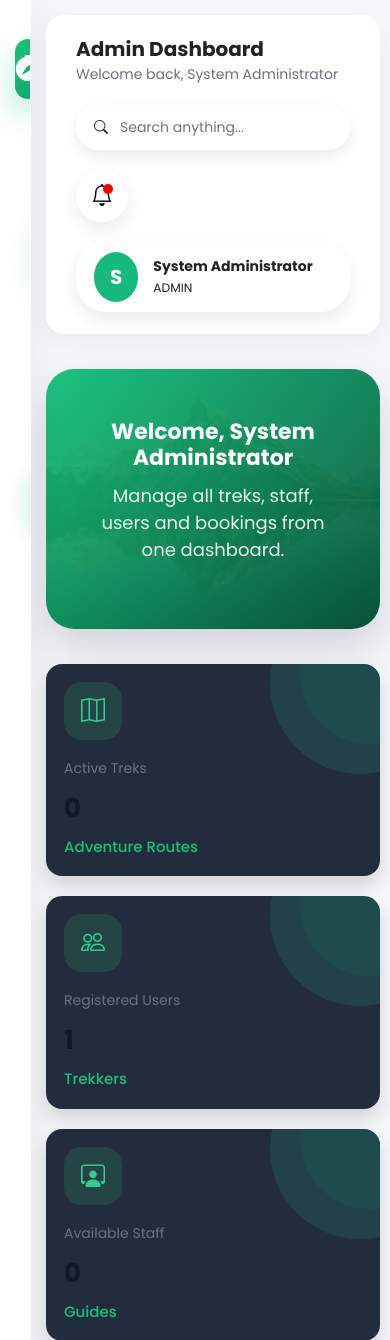
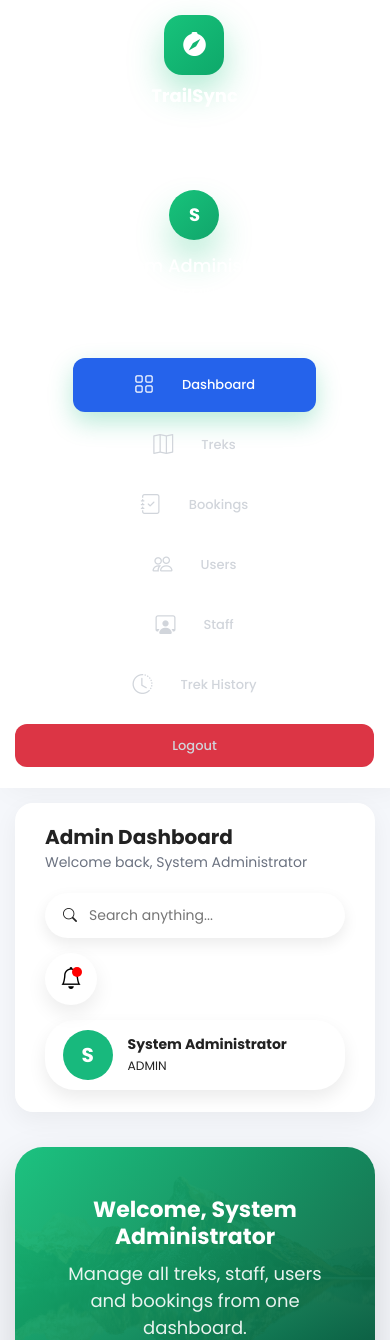
Before and after one commit to Sheetal-cell/TrailSync, a Flask app: page /admin/dashboard in a window 390 px wide. Shown: the top 1340 px of the page. Run offline with Flask 3, Linux system fonts and the light colour scheme; a user stored in the database is signed in.

Commit message:
Milestone: Responsive UI and Styling

```diff
--- a/app/static/css/dashboard.css
+++ b/app/static/css/dashboard.css
@@ -1113,3 +1113,379 @@ margin-left:0;
     }
 
 }
+
+/* ==========================================
+   Large Tablets (1200px and below)
+========================================== */
+
+@media (max-width:1200px){
+
+    .sidebar{
+        width:260px;
+    }
+
+    .main-content{
+        margin-left:260px;
+    }
+
+    .stats-grid{
+        grid-template-columns:repeat(auto-fit,minmax(220px,1fr));
+    }
+
+}
+
+/* ==========================================
+   Tablets (992px and below)
+========================================== */
+
+@media (max-width:992px){
+
+    .sidebar{
+
+        position:relative;
+
+        width:100%;
+
+        height:auto;
+
+        min-height:auto;
+
+        padding:20px;
+
+        display:flex;
+
+        flex-direction:column;
+
+    }
+
+    .sidebar hr{
+        display:none;
+    }
+
+    .profile{
+        text-align:center;
+        margin-bottom:20px;
+    }
+
+    .logout{
+
+        position:static;
+
+        width:100%;
+
+        margin-top:20px;
+
+        text-align:center;
+
+    }
+
+    .sidebar a{
+
+        padding:12px 16px;
+
+        margin-bottom:8px;
+
+    }
+
+    .main-content{
+
+        margin-left:0;
+
+        width:100%;
+
+        padding:20px;
+
+    }
+
+}
+
+/* ==========================================
+   Mobile Devices (768px and below)
+========================================== */
+
+@media (max-width:768px){
+
+    .sidebar{
+
+        padding:15px;
+
+    }
+
+    .logo-section{
+
+        justify-content:center;
+
+        margin-bottom:20px;
+
+    }
+
+    .logo-text{
+
+        font-size:22px;
+
+    }
+
+    .logo-subtitle{
+
+        font-size:12px;
+
+    }
+
+    .avatar{
+
+        width:60px;
+
+        height:60px;
+
+        font-size:22px;
+
+    }
+
+    .profile h5{
+
+        font-size:18px;
+
+    }
+
+    .sidebar a{
+
+        font-size:15px;
+
+        padding:12px;
+
+    }
+
+    .sidebar a i{
+
+        margin-right:8px;
+
+    }
+
+    .logout{
+
+        padding:12px;
+
+        font-size:15px;
+
+    }
+
+}
+
+/* ==========================================
+   Small Phones (576px and below)
+========================================== */
+
+@media (max-width:576px){
+
+    .sidebar{
+
+        padding:12px;
+
+    }
+
+    .logo-section{
+
+        flex-direction:column;
+
+        text-align:center;
+
+        gap:10px;
+
+    }
+
+    .logo-circle{
+
+        width:60px;
+
+        height:60px;
+
+        font-size:24px;
+
+    }
+
+    .profile{
+
+        margin-bottom:15px;
+
+    }
+
+    .profile p{
+
+        font-size:13px;
+
+    }
+
+    .sidebar a{
+
+        font-size:14px;
+
+        padding:10px;
+
+    }
+
+    .logout{
+
+        font-size:14px;
+
+    }
+
+}
+
+/* ==========================================
+   Very Small Phones (400px and below)
+========================================== */
+
+@media (max-width:400px){
+
+    .sidebar{
+
+        padding:10px;
+
+    }
+
+    .logo-text{
+
+        font-size:18px;
+
+    }
+
+    .logo-subtitle{
+
+        display:none;
+
+    }
+
+    .avatar{
+
+        width:50px;
+
+        height:50px;
+
+        font-size:18px;
+
+    }
+
+    .sidebar a{
+
+        font-size:13px;
+
+        padding:9px;
+
+    }
+
+}
+/* ======================================
+   Mobile Sidebar
+====================================== */
+
+@media (max-width: 768px) {
+
+    body{
+        display:block;
+        overflow-x:hidden;
+    }
+
+    .sidebar{
+
+        position:relative !important;
+
+        width:100% !important;
+
+        height:auto !important;
+
+        min-height:auto !important;
+
+        left:0;
+        top:0;
+
+        padding:15px;
+
+        display:flex;
+        flex-direction:column;
+        align-items:center;
+    }
+
+    .logo-section{
+        justify-content:center;
+        margin-bottom:20px;
+    }
+
+    .profile{
+        margin:15px 0;
+        text-align:center;
+    }
+
+    .sidebar hr{
+        width:100%;
+    }
+
+    .sidebar a{
+
+        width:100%;
+
+        display:flex;
+
+        justify-content:center;
+
+        align-items:center;
+
+        margin:6px 0;
+
+        padding:12px;
+    }
+
+    .logout{
+
+        position:relative;
+
+        bottom:auto;
+        left:auto;
+
+        width:100%;
+
+        margin-top:15px;
+    }
+
+    .main-content{
+
+        margin-left:0 !important;
+
+        width:100% !important;
+
+        padding:15px;
+
+    }
+
+    .topbar{
+
+        flex-direction:column;
+
+        align-items:stretch;
+
+        gap:20px;
+
+    }
+
+    .top-right{
+
+        flex-direction:column;
+
+        gap:15px;
+
+        width:100%;
+
+    }
+
+    .search-container{
+
+        width:100%;
+
+    }
+
+    .search-container input{
+
+        width:100%;
+
+    }
+
+}
```
